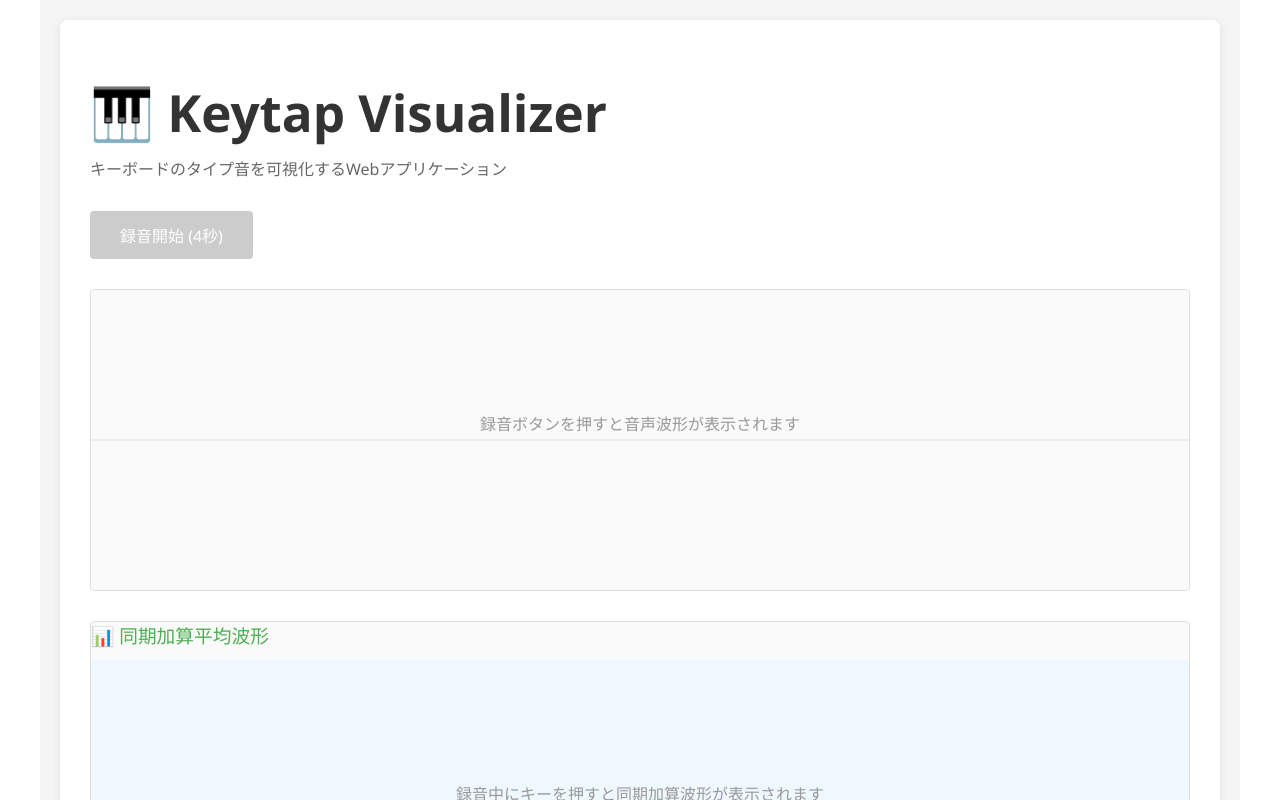
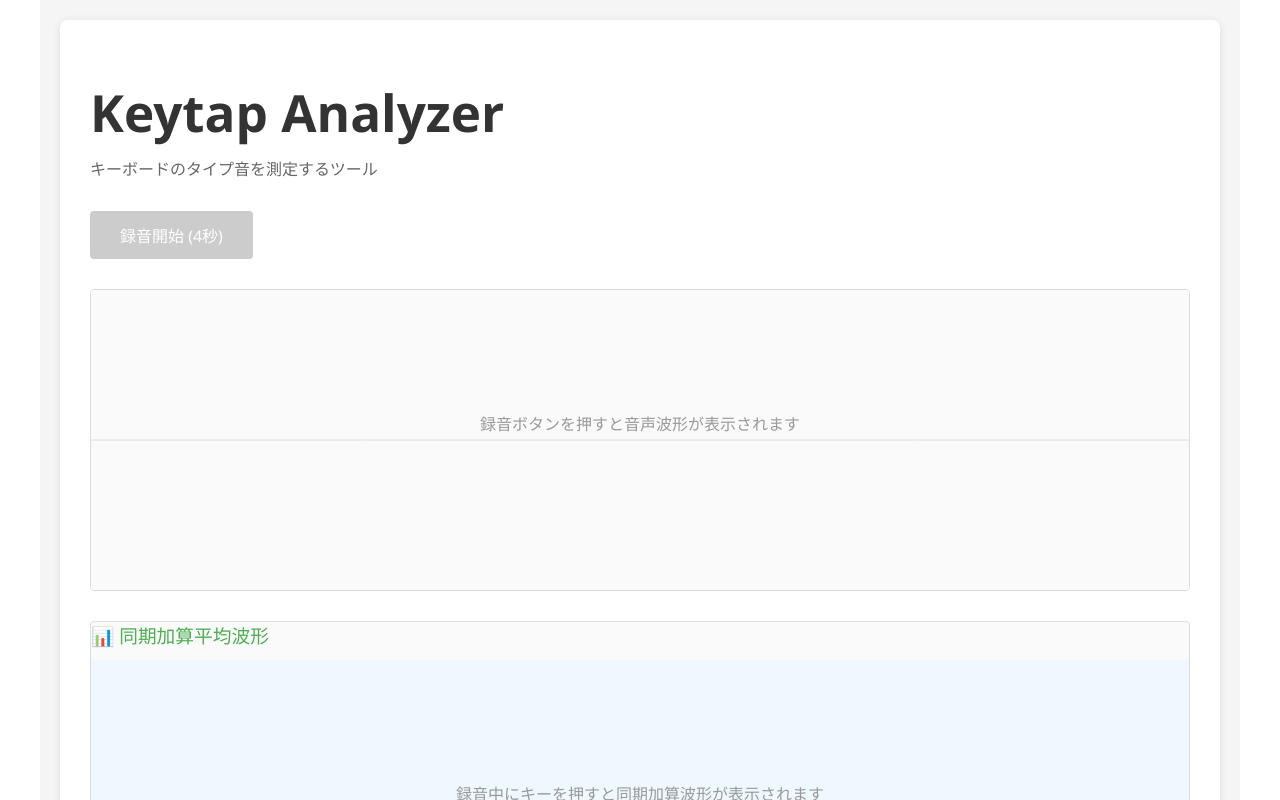
Before and after one commit to krkrkrr/Keytap-Analyzer, a React (Vite) app: page / in a window 1280 px wide. Shown: the top 800 px of the page. Built offline with nearby package versions, Linux system fonts and the light colour scheme; no server answers.

Commit message:
docs(KeytapVisualizer): update title and description for clarity

```diff
--- a/src/components/KeytapVisualizer.tsx
+++ b/src/components/KeytapVisualizer.tsx
@@ -65,9 +65,9 @@ export function KeytapVisualizer() {
 
   return (
     <div className={styles.container}>
-      <h1>🎹 Keytap Visualizer</h1>
+      <h1>Keytap Analyzer</h1>
       <p className={styles.description}>
-        キーボードのタイプ音を可視化するWebアプリケーション
+        キーボードのタイプ音を測定するツール
       </p>
 
       <div className={styles.controlGroup}>
```
